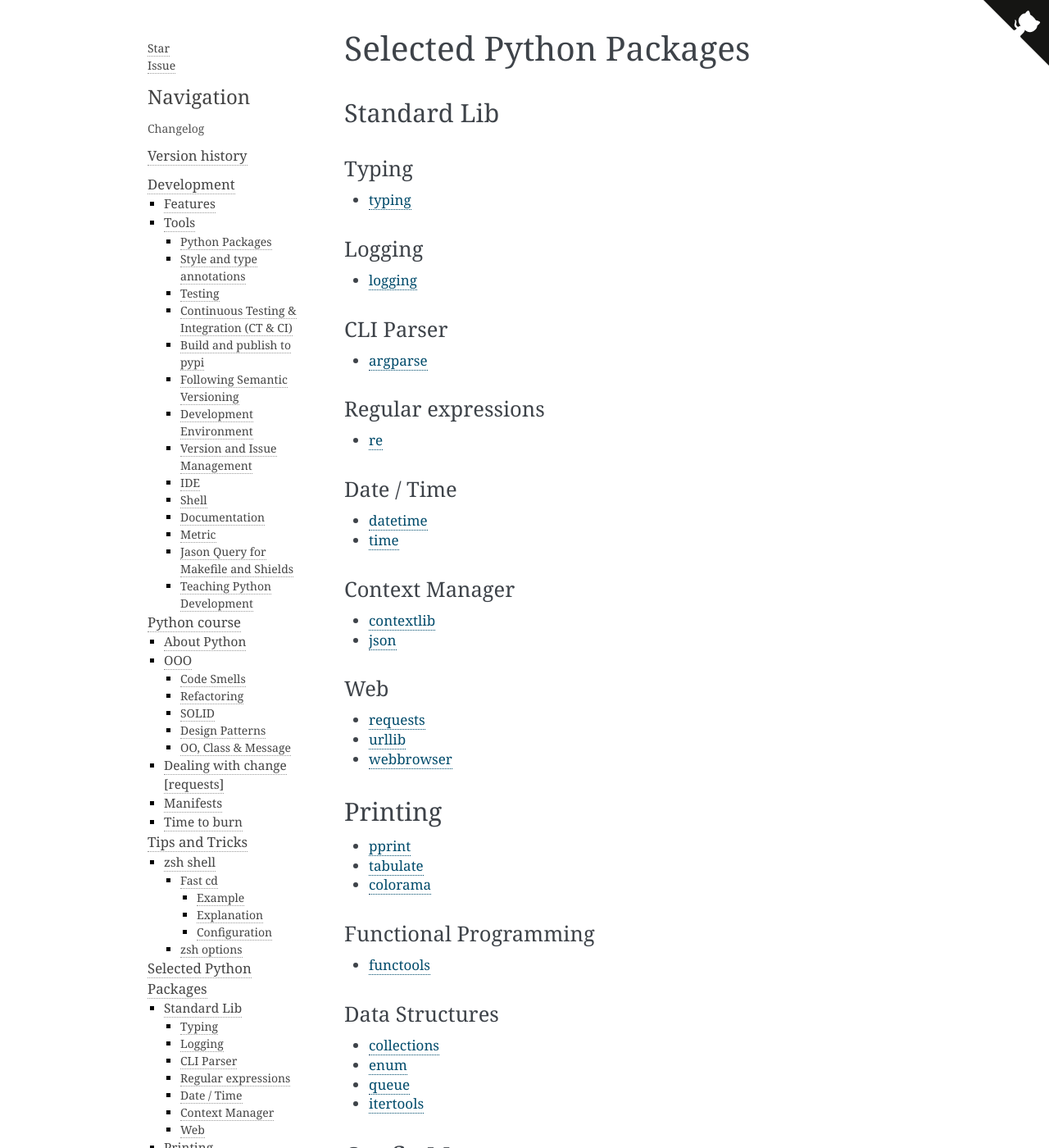
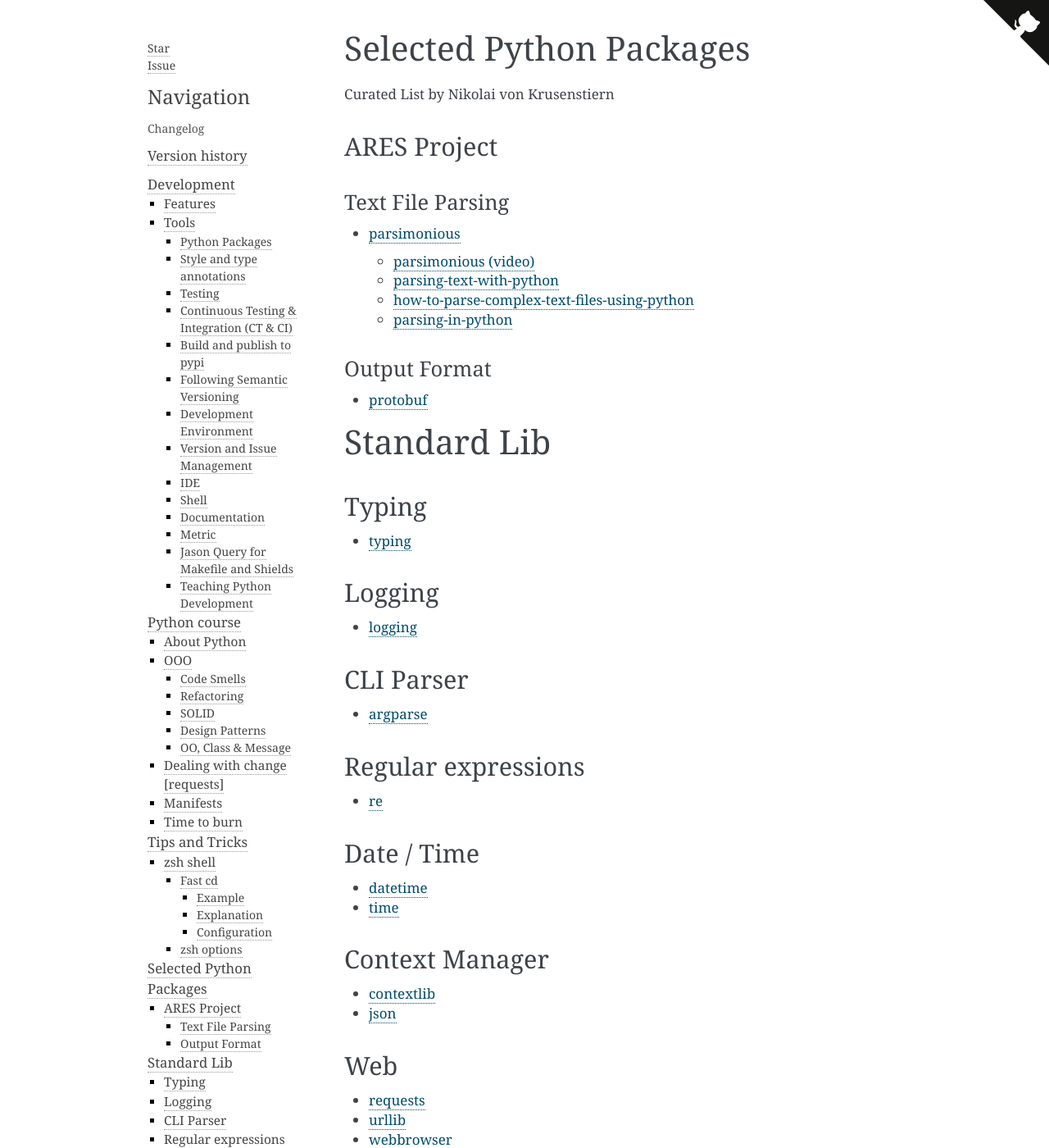
Before and after one commit to cruisen/cli-calc, a Sphinx documentation site: the page built from docs/extras/packages.md, in a window 1280 px wide and 1400 px high. Shown: the whole window at 82% size. Built offline with Sphinx 7.4.7, drawn with Linux system fonts in a browser that asks for light colours; some of the changed text lies outside the part shown.

Commit message:
adds video

```diff
--- a/docs/extras/packages.md
+++ b/docs/extras/packages.md
@@ -1,46 +1,57 @@
 # Selected Python Packages
+Curated List by Nikolai von Krusenstiern
 
-## Standard Lib
-### Typing
+## ARES Project
+### Text File Parsing
+- [parsimonious](https://pypi.org/project/parsimonious/)
+  - [parsimonious (video)](https://www.youtube.com/watch?v=tCUdeLIj4hE)
+  - [parsing-text-with-python](https://www.vipinahow-to-parse-complex-text-files-using-pythonjayakumar.com/parsing-text-with-python/)
+  - [how-to-parse-complex-text-files-using-python](https://stackoverflow.com/questions/47982949/how-to-parse-complex-text-files-using-python/47984221#47984221)
+  - [parsing-in-python](https://tomassetti.me/parsing-in-python/)
+
+### Output Format
+- [protobuf](https://pypi.org/project/protobuf/)
+
+# Standard Lib
+## Typing
 - [typing](https://docs.python.org/3/library/typing.html)
 
-### Logging
+## Logging
 - [logging](https://docs.python.org/3/howto/logging.html)
 
-### CLI Parser
+## CLI Parser
 - [argparse](https://docs.python.org/3/library/urllib.htmlhttps://docs.python.org/3/library/argparse.html)
 
-### Regular expressions
+## Regular expressions
 - [re](https://docs.python.org/3/library/re.html)
 
-### Date / Time
+## Date / Time
 - [datetime](https://docs.python.org/3/library/datetime.html)
 - [time](https://docs.python.org/3/library/time.html)
 
-### Context Manager
+## Context Manager
 - [contextlib](https://docs.python.org/3/library/contextlib.html)
 - [json](https://docs.python.org/3/library/json.html)
 
-### Web
+## Web
 - [requests](https://docs.python-requests.org/en/latest/)
 - [urllib](https://docs.python.org/3/library/urllib.html)
 - [webbrowser](https://docs.python.org/3/library/webbrowser.html)
 
 ## Printing
 - [pprint](https://docs.python.org/3/library/pprint.html)
-- [tabulate](https://pypi.org/project/tabulate/)
-- [colorama](https://pypi.org/project/colorama/)
 
-### Functional Programming
+## Functional Programming
 - [functools](https://docs.python.org/3/library/functools.html)
 
-### Data Structures
+## Data Structures
 - [collections](https://docs.python.org/3/library/collections.html)
 - [enum](https://docs.python.org/3/library/enum.html)
 - [queue](https://docs.python.org/3/library/queue.html)
 - [itertools](https://docs.python.org/3/library/itertools.html)
 
 
+# Other
 
 ## Config Management
 - [pydantic](https://pydantic-docs.helpmanual.io/)
@@ -79,34 +94,35 @@
 - [difflib](https://docs.python.org/3/library/difflib.html)
 - [zipfile](https://docs.python.org/3/library/zipfile.html)
 
-### Math
+## Math
 - [math](https://docs.python.org/3/library/math.html)
 - [cmath](https://docs.python.org/3/library/cmath.html)
 - [random](https://docs.python.org/3/library/random.html)
 - [fractions](https://docs.python.org/3/library/fractions.html)
 - [hashlib](https://docs.python.org/3/library/hashlib.html)
 
-### Web & Async
+## Web & Async
 - [asyncio](https://docs.python.org/3/library/asyncio.html)
 - [signal](https://docs.python.org/3/library/signal.html)
 - [threading](https://docs.python.org/3/library/threading.html)
 
-### Inspect
+## Inspect
 - [struct](https://docs.python.org/3/library/struct.html)
 - [inspect](https://docs.python.org/3/library/inspect.html)
 - [platform](https://docs.python.org/3/library/platform.html)
 
-### Build
+## Build
 - [distutils](https://docs.python.org/3/library/distutils.html)
 
-## Other
-### Inspect
+
+# Good to know
+## Inspect
 - [lib-programname](https://pypi.org/project/lib-programname/)
 
-### Mail
+## Mail
 - [imap-tools](https://pypi.org/project/imap-tools/)
 
-### SQL & DB
+## SQL & DB
 - [PyMySQL](https://pypi.org/project/PyMySQL/)
 
 ## Astro & Science
```
Also changed, not shown: other parts of docs/extras/packages.md (+7 -3 lines), docs/extras/teaching.md (+2 -0 lines).
